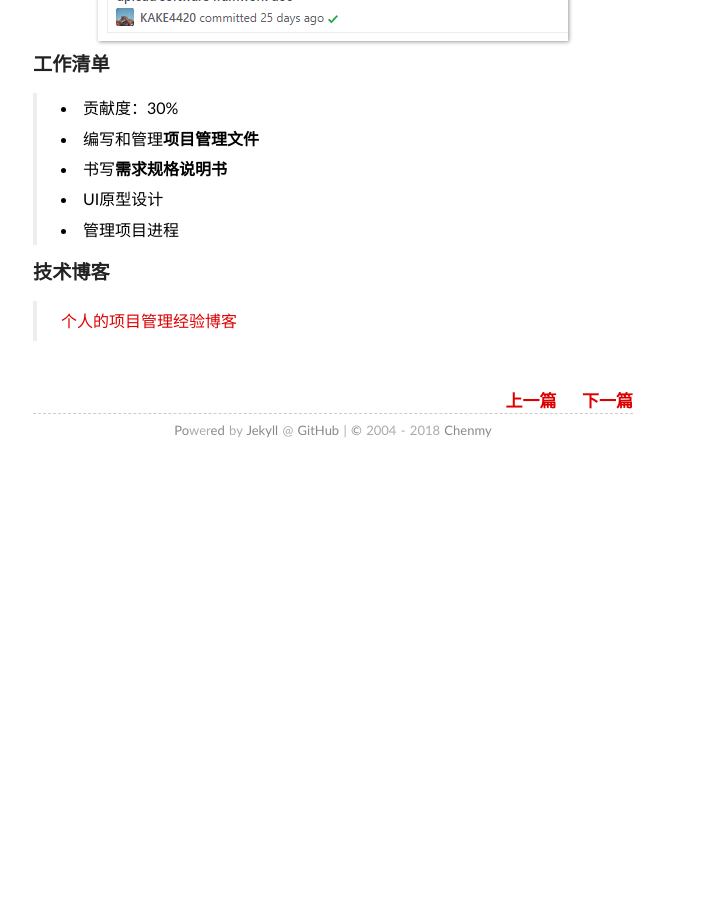
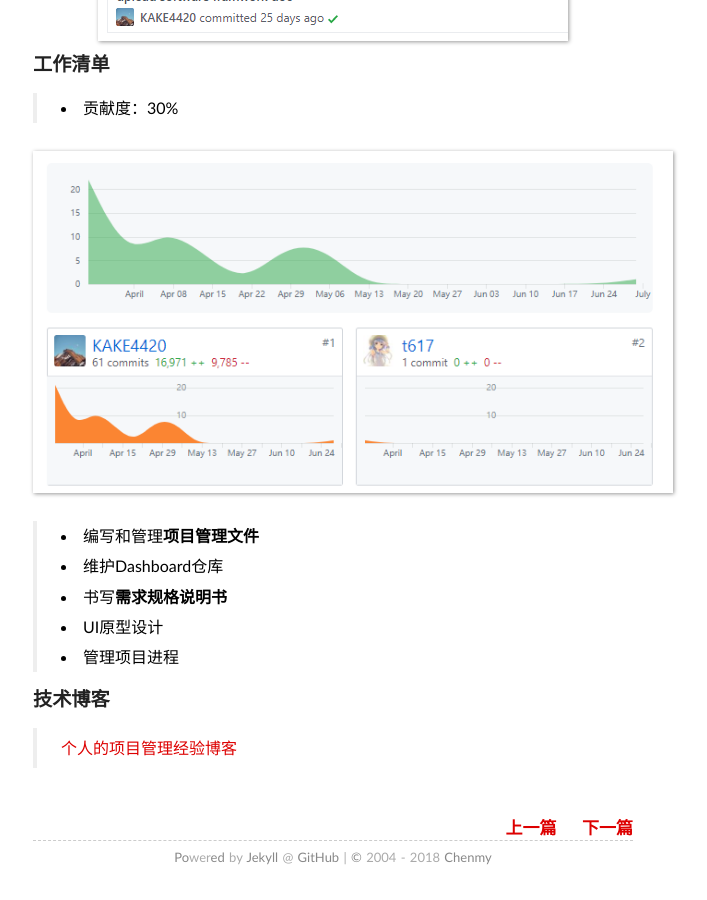
Before and after one commit to KAKE4420/KAKE4420.github.io, a Jekyll site: the page built from _posts/2018-6-27-系统分析与设计FinalReport.md, in a window 1280 px wide and 900 px high, scrolled down 6419 px. Shown: the whole window, without its empty margins (307-1014 px from the left). Built offline with Jekyll 4.4.1, drawn with Linux system fonts in a browser that asks for light colours; comment, search, counter and statistics services are not loaded; before the commit the page ends 6892 px from its top, so only the background shows below that.

Commit message:
upgrade url

```diff
--- a/_posts/2018-6-27-系统分析与设计FinalReport.md
+++ b/_posts/2018-6-27-系统分析与设计FinalReport.md
@@ -29,7 +29,10 @@ tags: 博客
 
 ### 工作清单
 >- 贡献度：30%
+
+![](https://raw.githubusercontent.com/KAKE4420/KAKE4420.github.io/master/_img/lesson16/3.png)
 >- 编写和管理**项目管理文件**
+>- 维护Dashboard仓库
 >- 书写**需求规格说明书**
 >- UI原型设计
 >- 管理项目进程
```
